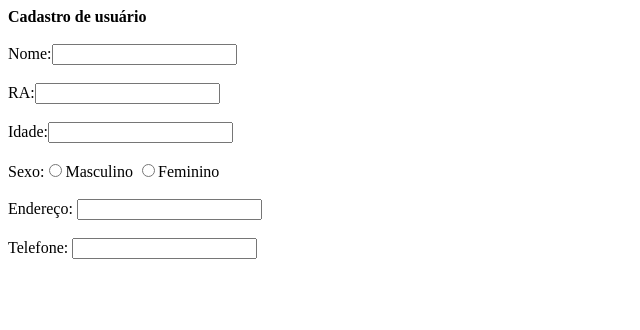
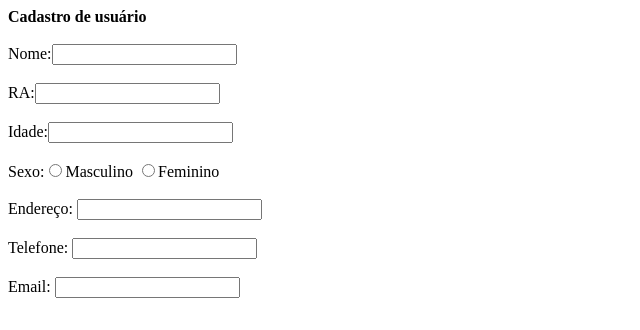
Before and after one commit to radamesbr1/Form, a plain HTML site: page public_html/index.html in a window 1280 px wide. Shown: the whole page, without its empty margins (0-640 px from the left). Drawn offline with Linux system fonts and the light colour scheme.

Commit message:
Formulario criado

```diff
--- a/public_html/index.html
+++ b/public_html/index.html
@@ -21,6 +21,7 @@ and open the template in the editor.
             <input type="radio" name="sexo" value="Feminino" />Feminino <br/><br/>
             Endereço: <input type="text"><br/><br/>
             Telefone: <input type="tel"><br/><br/>
+             Email: <input type="tel"><br/><br/>
 
 
 
```
